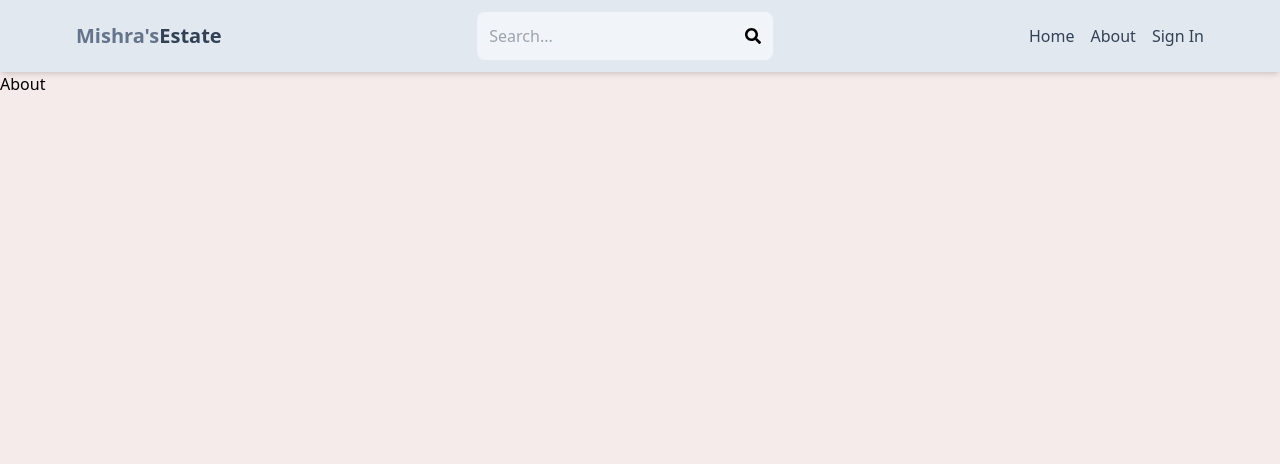
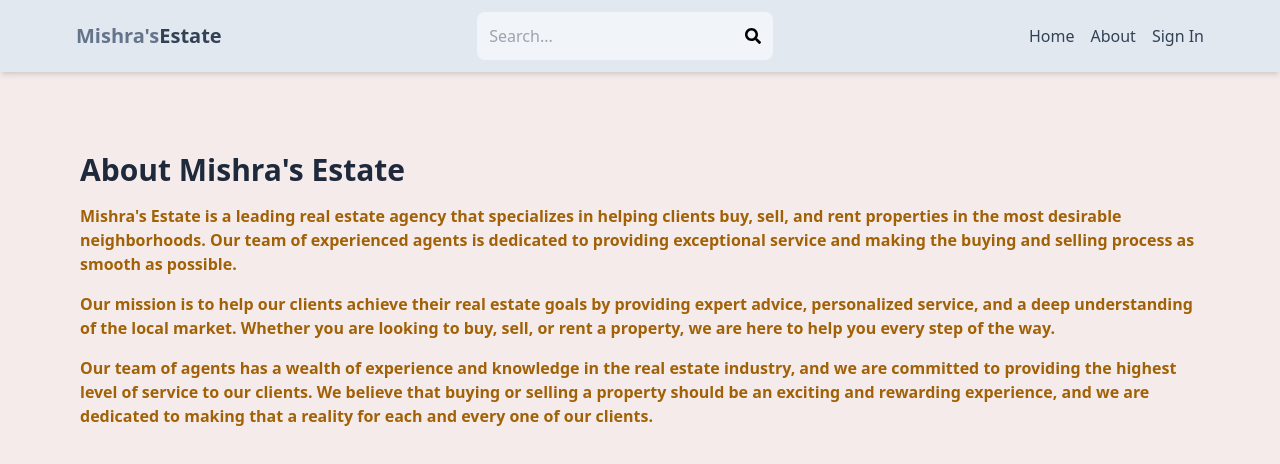
Before and after one commit to UtkarshMishra393/mern-estate, a React (Vite) app in the folder client/: page /about in a window 1280 px wide. Shown: the top 464 px of the page. Built offline with nearby package versions, Linux system fonts and the light colour scheme; no server answers.

Commit message:
Complete About Page

```diff
--- a/client/index.html
+++ b/client/index.html
@@ -2,9 +2,13 @@
 <html lang="en">
   <head>
     <meta charset="UTF-8" />
-    <link rel="icon" type="image/svg+xml" href="/vite.svg" />
+    <link
+      rel="icon"
+      type="image/jpg"
+      href="https://static.vecteezy.com/system/resources/thumbnails/008/124/777/small_2x/real-estate-logo-house-logo-home-logo-sign-symbol-free-vector.jpg"
+    />
     <meta name="viewport" content="width=device-width, initial-scale=1.0" />
-    <title>Vite + React</title>
+    <title>Mishra's Estate</title>
   </head>
   <body>
     <div id="root"></div>
--- a/client/src/pages/About.jsx
+++ b/client/src/pages/About.jsx
@@ -2,6 +2,13 @@
 
 export default function About() {
   return (
-    <div>About</div>
+    <div className='py-20 px-4 max-w-6xl mx-auto'>
+      <h1 className='text-3xl font-bold mb-4 text-slate-800'>About Mishra's Estate</h1>
+      <p className='mb-4 text-yellow-700 font-semibold'>Mishra's Estate is a leading real estate agency that specializes in helping clients buy, sell, and rent properties in the most desirable neighborhoods. Our team of experienced agents is dedicated to providing exceptional service and making the buying and selling process as smooth as possible.</p>
+      <p className='mb-4 text-yellow-700 font-semibold'>
+      Our mission is to help our clients achieve their real estate goals by providing expert advice, personalized service, and a deep understanding of the local market. Whether you are looking to buy, sell, or rent a property, we are here to help you every step of the way.
+      </p>
+      <p className='mb-4 text-yellow-700 font-semibold'>Our team of agents has a wealth of experience and knowledge in the real estate industry, and we are committed to providing the highest level of service to our clients. We believe that buying or selling a property should be an exciting and rewarding experience, and we are dedicated to making that a reality for each and every one of our clients.</p>
+    </div>
   )
 }
```
